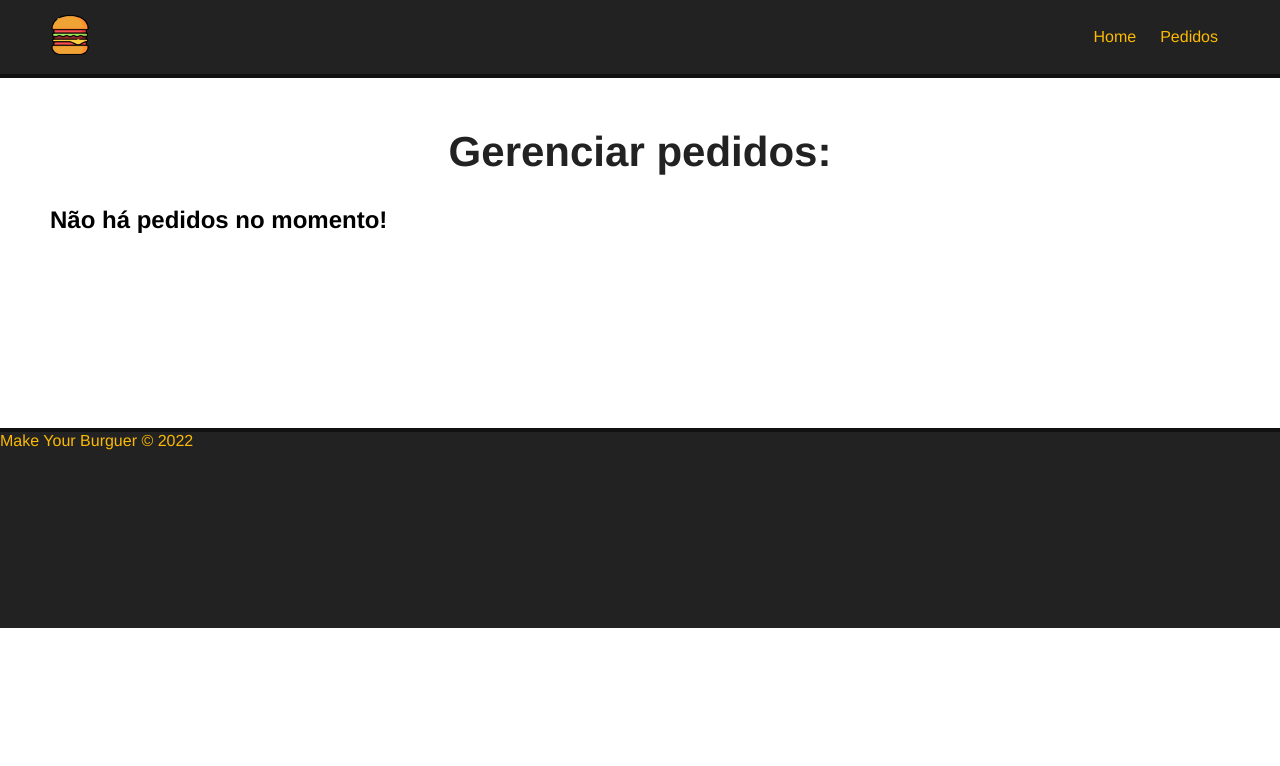
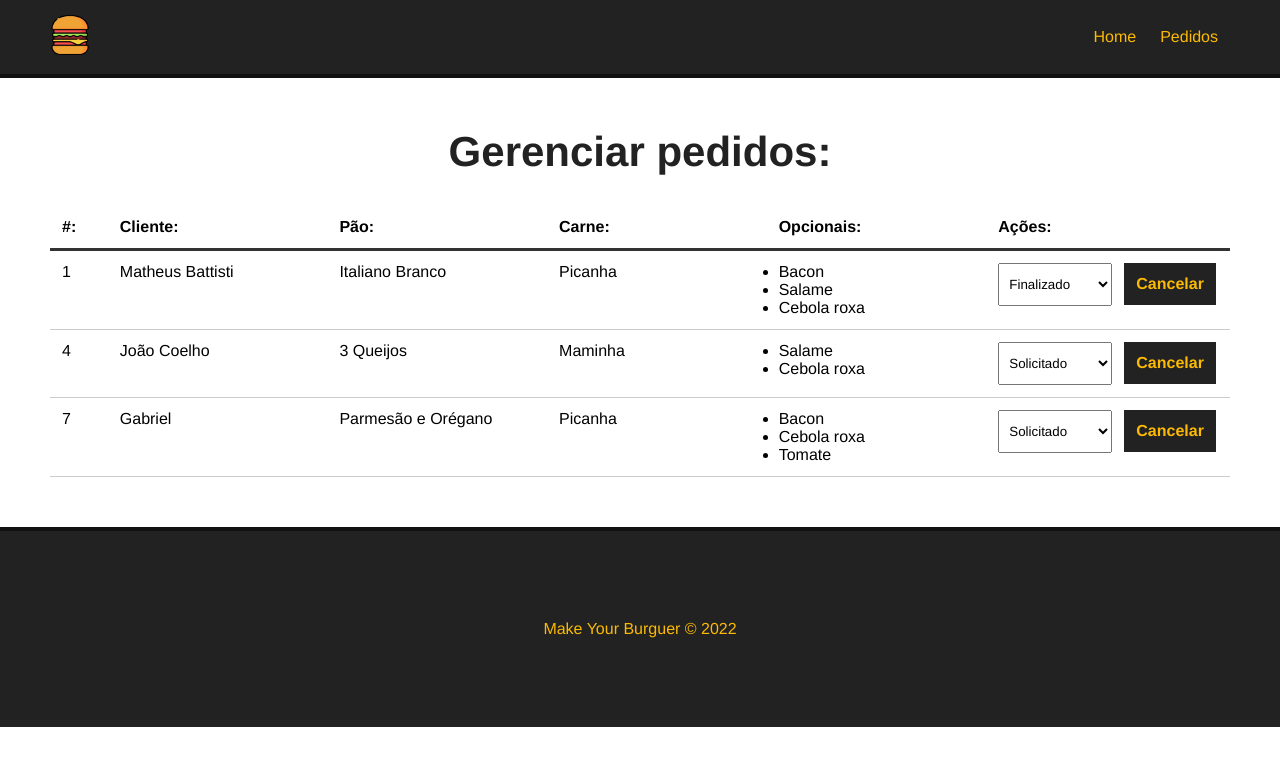
Before and after one commit to bragabriel/Projeto-MakeYourBurguer-Vue.JS, a Vue app: page /pedidos in a window 1280 px wide. Shown: the top 766 px of the page. Built offline with nearby package versions, Linux system fonts and the light colour scheme; data requests are answered from the project's data file.

Commit message:
final commit

```diff
--- a/db/db.json
+++ b/db/db.json
@@ -102,30 +102,6 @@
       "id": 4
     },
     {
-      "nome": "asd",
-      "carne": "Maminha",
-      "pao": "Italiano Branco",
-      "opcionais": [
-        "Bacon",
-        "Cebola roxa",
-        "Tomate"
-      ],
-      "status": "Solicitado",
-      "id": 5
-    },
-    {
-      "nome": "Gabriel",
-      "carne": "Alcatra",
-      "pao": "Italiano Branco",
-      "opcionais": [
-        "Bacon",
-        "Cebola roxa",
-        "Tomate"
-      ],
-      "status": "Solicitado",
-      "id": 6
-    },
-    {
       "nome": "Gabriel",
       "carne": "Picanha",
       "pao": "Parmesão e Orégano",
--- a/src/App.vue
+++ b/src/App.vue
@@ -33,9 +33,18 @@ export default{
     box-sizing: border-box;
   }
 
+  html{
+    min-height: 1080px;
+  }
+
   .main-container{
     margin:50px;
     min-height: 250px;
+  }
+
+  body{
+    display: flex;
+    flex-direction: column;
   }
 
   h1{
--- a/src/components/Dashboard.vue
+++ b/src/components/Dashboard.vue
@@ -1,5 +1,6 @@
 <template>
-    <div class="burger-table" v-if="burguers">
+    <div class="burger-table">
+        <Message :msg="msg" v-show="msg" />
         <div>
             <div id="burger-table-heading">
                 <div class="order-id">#:</div>
@@ -32,20 +33,23 @@
             </div>
         </div>
     </div>
-    <div v-else>
-        <h2>Não há pedidos no momento!</h2>
-    </div>
 </template>
 
 <script>
+import Message from './Message.vue'
+
     export default {
         name: "Dashboard",
         data() {
             return {
                 burgers: null,
                 burger_id: null,
-                status: []
+                status: [],
+                msg: null
             }
+        },
+        components: {
+            Message
         },
         methods: {
             async getPedidos() {
@@ -65,14 +69,24 @@
                 const req = await fetch(`http://localhost:3000/burgers/${id}`, {
                     method: "DELETE"
                 });
+
                 const res = await req.json()
+
+                // Mensagem do sistema:
+                this.msg = `Pedido removido com sucesso!`
+
+                // Clear message
+                setTimeout(() => this.msg = "", 3000)
+
                 this.getPedidos()
             },
             async updateBurger(event, id) {
                 const option = event.target.value;
+
                 const dataJson = JSON.stringify({
                     status: option
                 });
+
                 const req = await fetch(`http://localhost:3000/burgers/${id}`, {
                     method: "PATCH",
                     headers: {
@@ -80,7 +94,14 @@
                     },
                     body: dataJson
                 });
+
                 const res = await req.json()
+
+                // Mensagem do sistema:
+                this.msg = `O pedido N° ${res.id} foi atualizado para ${res.status}!`
+
+                // Clear message
+                setTimeout(() => this.msg = "", 3000)
                 console.log(res)
             }
         },
@@ -91,9 +112,10 @@
 </script>
 
 <style scoped>
-    #burger-table {
+    .burger-table {
         max-width: 1200px;
         margin: 0 auto;
+        height: auto;
     }
 
     #burger-table-heading,
@@ -146,4 +168,6 @@
         background-color: transparent;
         color: #222;
     }
+
+
 </style>
--- a/src/components/Footer.vue
+++ b/src/components/Footer.vue
@@ -19,6 +19,8 @@ export default{
         align-items: center;
         justify-content: center;
         width: 100%;
-        bottom: 0;
+        display: flex;
+        margin-top: auto;
+        bottom:0;
     }
 </style>
```
Also changed, not shown: src/views/PedidosView.vue (line endings or trailing spaces).
